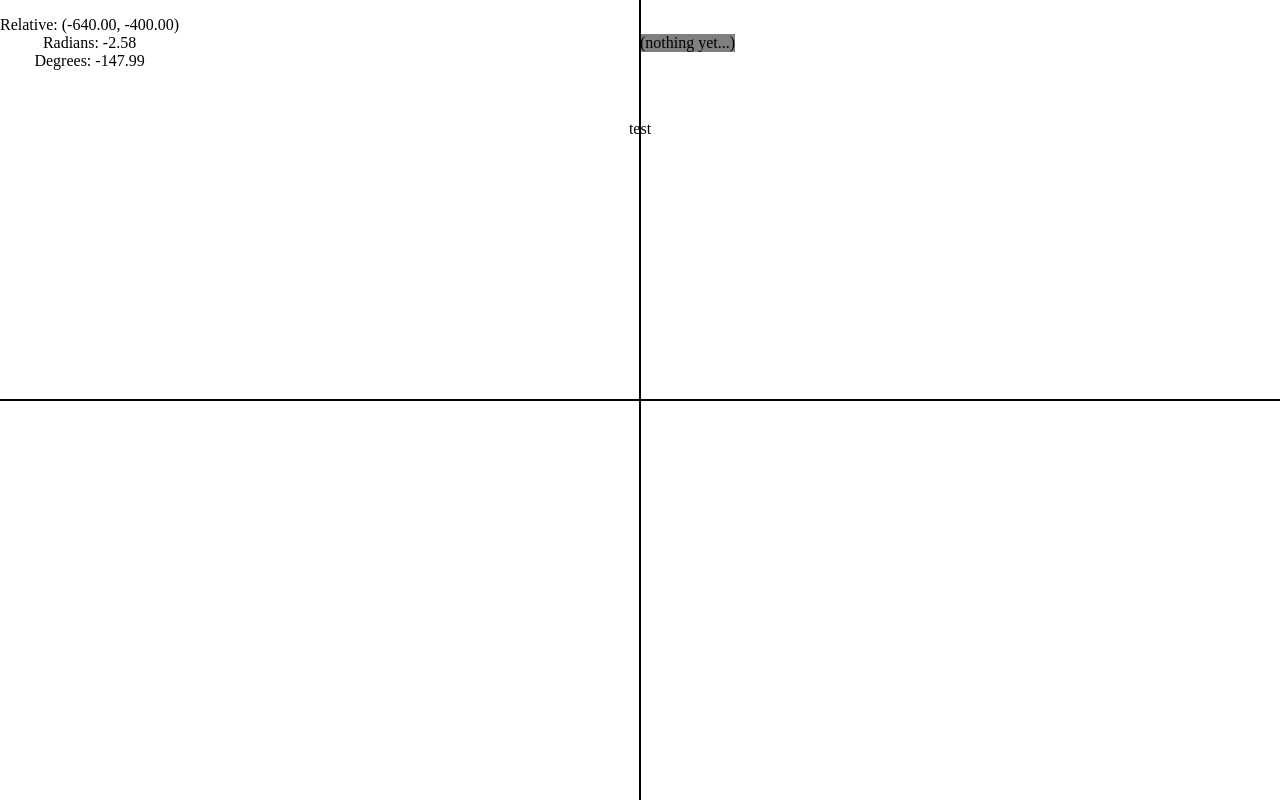
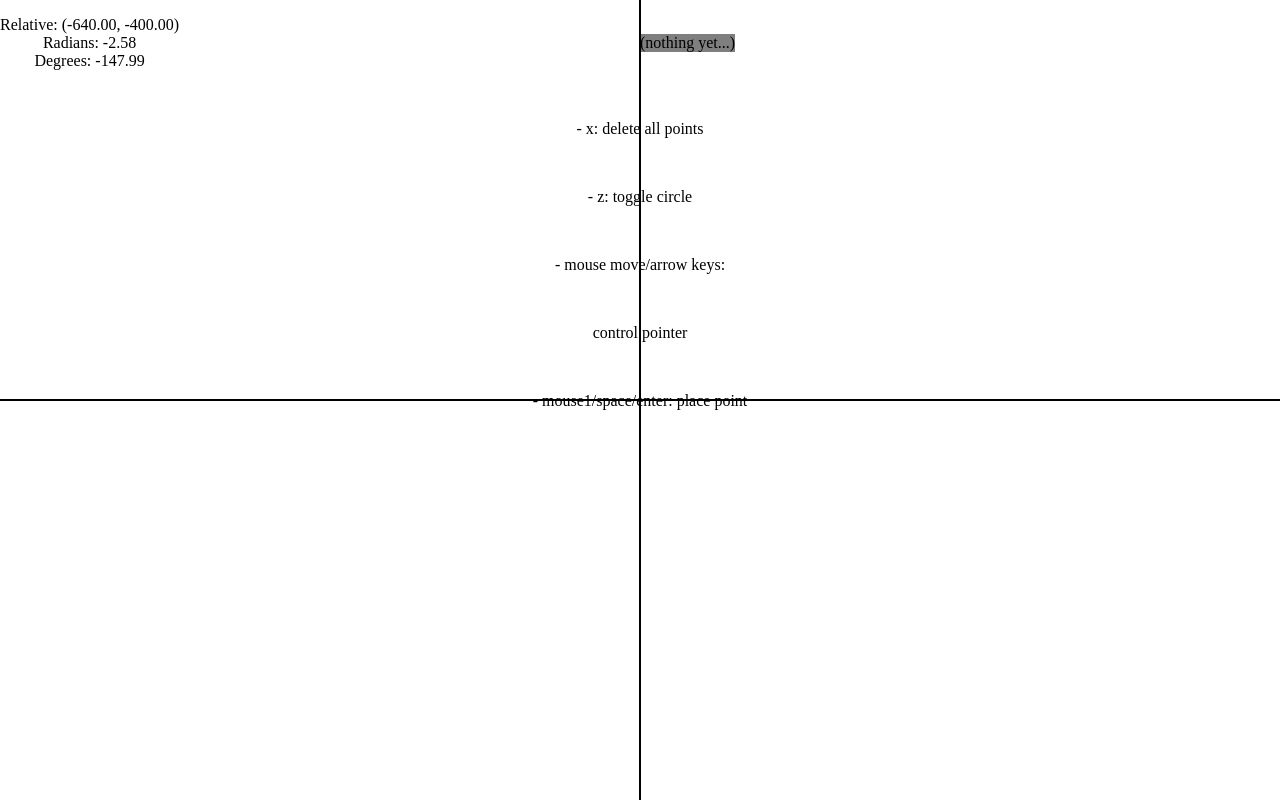
Before and after one commit to absurdo-liver/browserViewport-gamemaybe-, a plain HTML site: page index.html in a window 1280 px wide. Drawn offline with Linux system fonts and the light colour scheme.

Commit message:
Update index.html

```diff
--- a/index.html
+++ b/index.html
@@ -6,9 +6,14 @@
   </head>
   <body>
     <p id='infoText'>(nothing yet...)</p>
-    <div>
-      <p>test</p>
+    <div id='controlsTab'>
+      <p>- x: delete all points</p>
+      <p>- z: toggle circle</p>
+      <p>- mouse move/arrow keys:</p>
+      <p id='slightyOff'>control pointer</p>
+      <p>- mouse1/space/enter: place point</p>
     </div>
+
     <canvas id="cartesianCanvas" width="400" height="400"></canvas>
   </body>
 </html>
```
